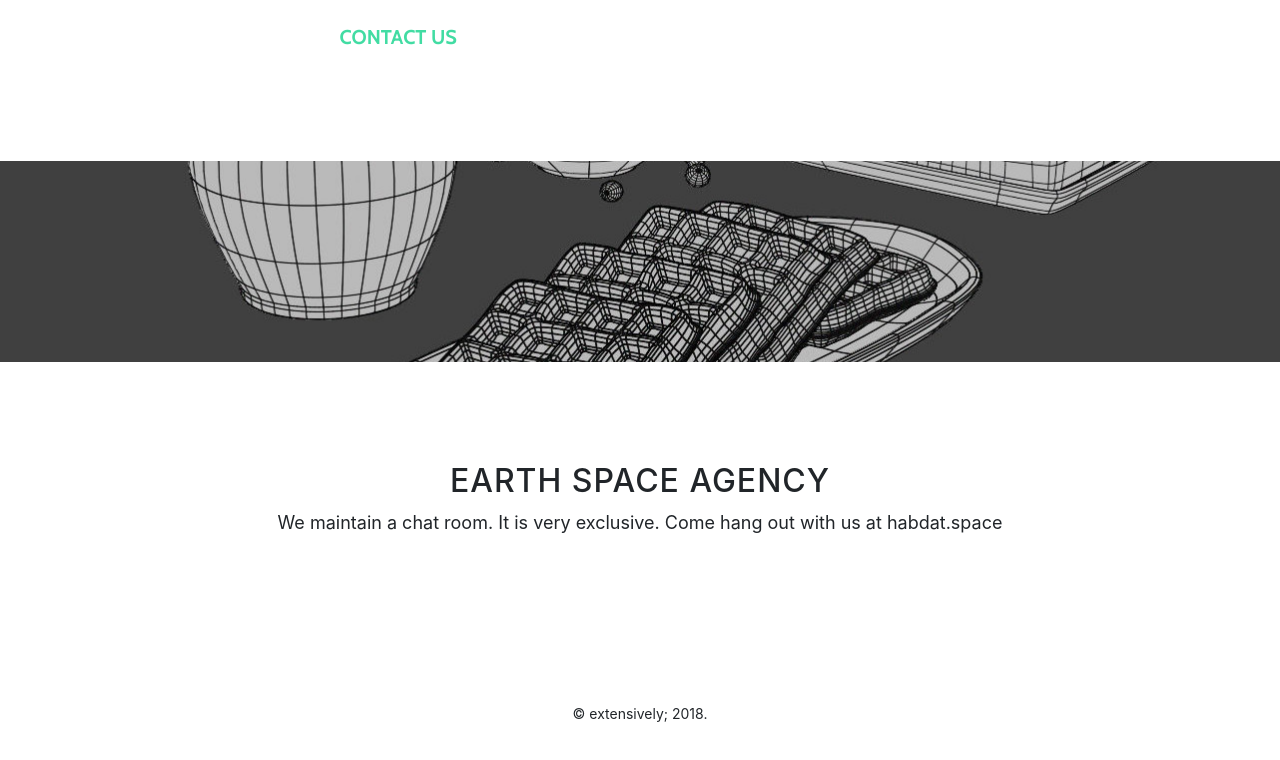
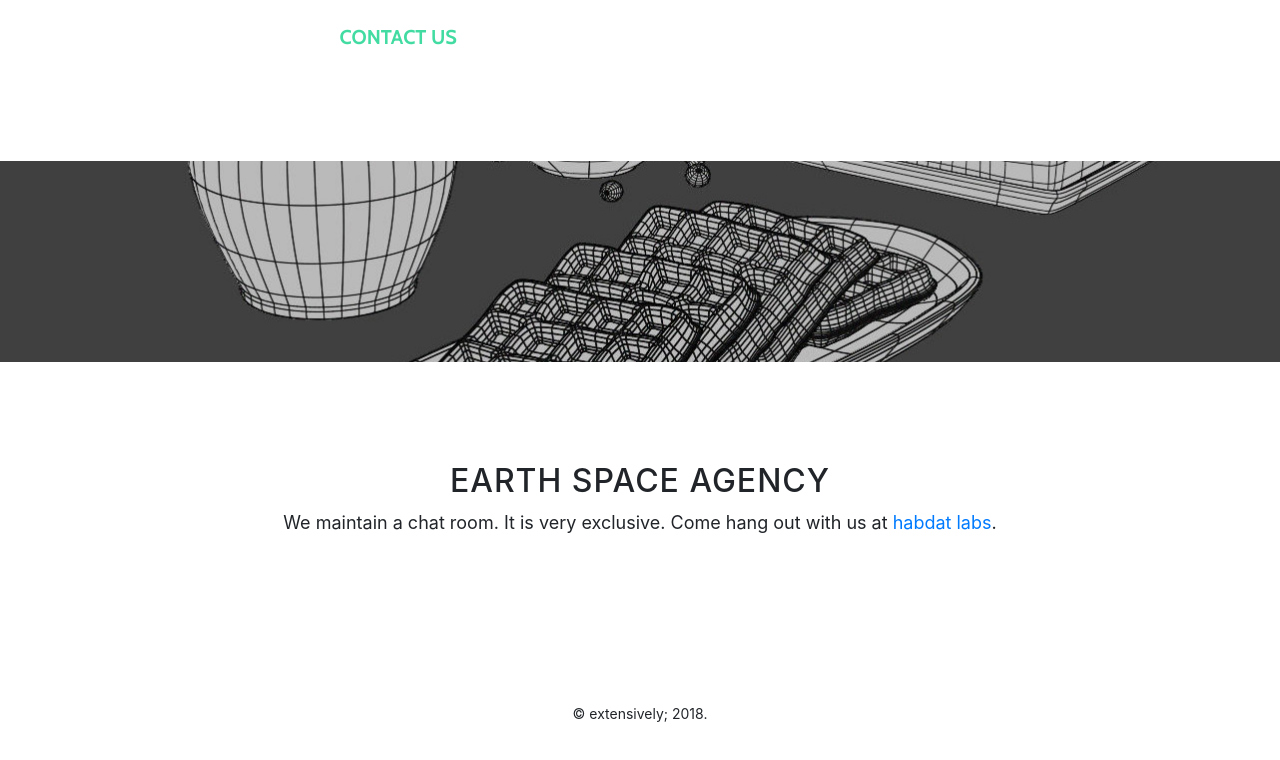
Before and after one commit to ASANmobile/after, a website with bundled scripts: page index.html in a window 1280 px wide. Shown: the part 2061-2821 px from the top of the page. Built offline with nearby package versions, Linux system fonts and the light colour scheme.

Commit message:
Update index.html

```diff
--- a/index.html
+++ b/index.html
@@ -113,7 +113,7 @@
           <div class="col-lg-8 mx-auto">
             <h2>EARTH SPACE AGENCY</h2>
             <div class="col-md-10mx-auto">
-                    <p> We maintain a chat room. It is very exclusive. Come hang out with us at habdat.space
+                    <p> We maintain a chat room. It is very exclusive. Come hang out with us at <a href= "http://habdat.space">habdat labs</a>.
 		    <!--<form>
                           <div class="form-row">
                             <div class="col-12 col-md-6">
```
